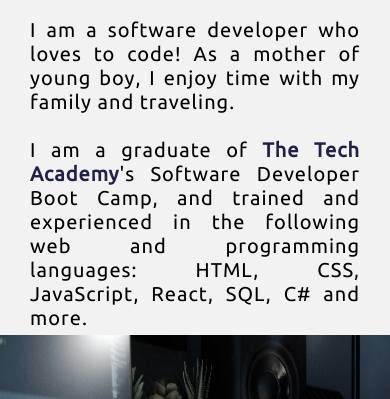
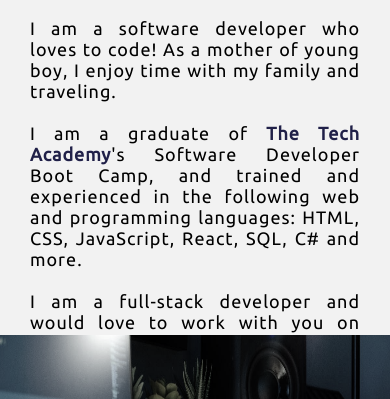
Before and after one commit to LyudmilaNevedomskaya/LyudmilaNevedomskaya.github.io, a plain HTML site: page index.html in a window 390 px wide. Shown: the part 688-1087 px from the top of the page. Drawn offline with Linux system fonts and the light colour scheme.

Commit message:
CSS changes

```diff
--- a/css/style.css
+++ b/css/style.css
@@ -267,6 +267,12 @@ footer {
   height: 450px;
 }
 
+@media screen and (max-width: 1150px) {
+  .about-description {
+    font-size: 18px;
+  }
+}
+
 @media screen and (max-width: 860px) {
   .Row-1 {
     flex-direction: column-reverse;
--- a/index.html
+++ b/index.html
@@ -58,7 +58,7 @@
     </div>
     <div class="Column_1">
       <h1>About</h1>
-      <p>
+      <p class="about-description">
         I am a software developer who loves to code! As a mother of young boy, I enjoy time with my family and traveling.
         <br>
         <br>I am a graduate of <a href="https://www.learncodinganywhere.com" target="_blank">The Tech Academy</a>'s Software Developer Boot Camp, and trained and experienced in the following web and programming languages: HTML, CSS, JavaScript, React, SQL, C# and more.
```
